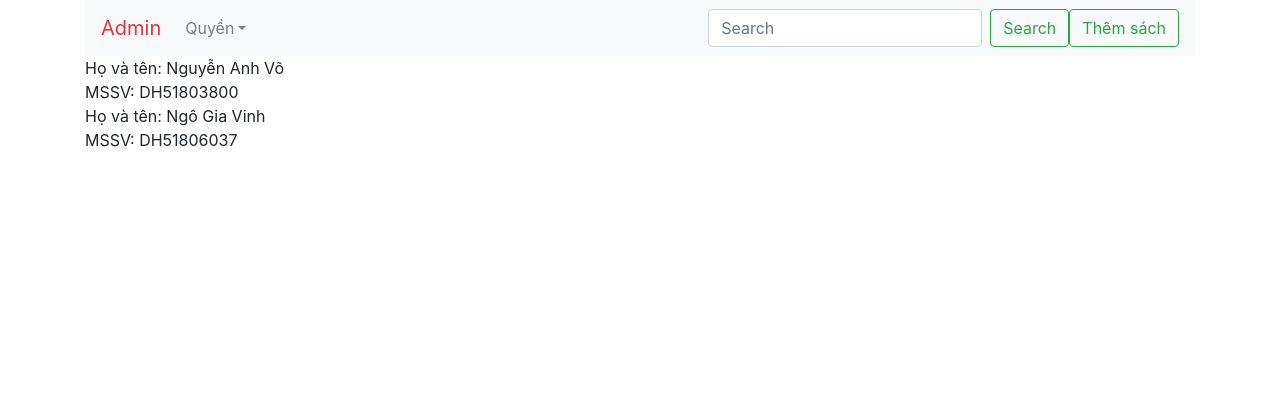
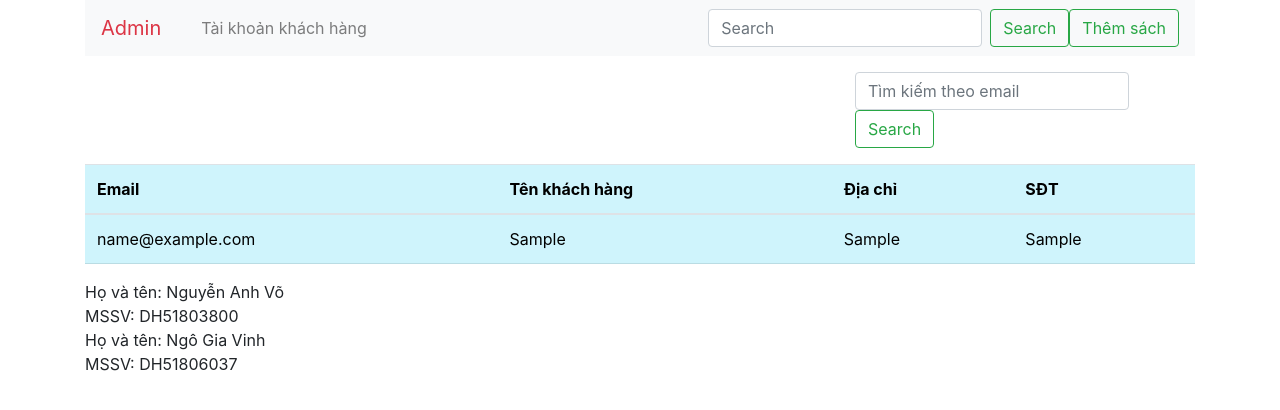
Before and after one commit to nguyenanhvo27/DoAnMNM, a PHP site: page /DoAnMNMtest/admin/index.php?controller=khachhang&action=khachhang in a window 1280 px wide. Shown: the top 410 px of the page. Run offline with PHP 8.4, Linux system fonts and the light colour scheme; tables that the repository leaves empty or names only in its code hold one stand-in row (values such as "Sample post"); some libraries are stand-ins or nearby versions.

Commit message:
Chuc nang dang nhap

```diff
--- /dev/null
+++ b/admin/controllers/khachhang.php
@@ -0,0 +1,18 @@
+<?php
+$action = isset($_GET['action'])?$_GET['action']:'index';
+
+$sach = new Sach();
+$khachhang=new khachhang();
+if($action=='khachhang'){
+    $data =$khachhang->all('khachhang');
+    //print_r($data);
+        include './views/khachhang.php';
+}
+
+
+if ($action=='search')
+{
+    $kw = isset($_GET['kw'])?$_GET['kw']:'';
+    $data = $khachhang->search('khachhang',$kw);
+    include './views/khachhang.php';
+}
--- a/admin/index.php
+++ b/admin/index.php
@@ -37,11 +37,15 @@
     include './pages/header.php';
     ?>
     <div>
-    <?php
+        <?php
         if ($controller=='sach')
         {
             include './controllers/sach.php';
         }
+        if ($controller=='khachhang'){
+            include './controllers/khachhang.php';
+        }
+
         ?>
     </div>
     <?php
--- a/admin/pages/header.php
+++ b/admin/pages/header.php
@@ -1,5 +1,6 @@
 <!DOCTYPE html>
 <html lang="en">
+
 <head>
     <meta charset="UTF-8">
     <meta http-equiv="X-UA-Compatible" content="IE=edge">
@@ -17,35 +18,39 @@
     <!--Custom styles-->
     <link rel="stylesheet" type="text/css" href="styles.css">
 </head>
+
 <body>
+    <?php session_start(); ?>
     <nav class="navbar navbar-expand-lg navbar-light bg-light">
-    <a class="navbar-brand text-danger" href="#">Admin</a>
-    <button class="navbar-toggler d-lg-none" type="button" data-toggle="collapse" data-target="#collapsibleNavId" aria-controls="collapsibleNavId"
-        aria-expanded="false" aria-label="Toggle navigation">
+        <a class="navbar-brand text-danger" href="index.php?controller=sach&active=index">Admin</a>
+        <button class="navbar-toggler d-lg-none" type="button" data-toggle="collapse" data-target="#collapsibleNavId" aria-controls="collapsibleNavId" aria-expanded="false" aria-label="Toggle navigation">
             <span class="navbar-toggler-icon"></span>
         </button>
         <div class="collapse navbar-collapse" id="collapsibleNavId">
             <ul class="navbar-nav mr-auto mt-2 mt-lg-0">
-            <li class="nav-item dropdown">
-                <a class="nav-link dropdown-toggle" href="#" id="dropdownId" data-toggle="dropdown" aria-haspopup="true" aria-expanded="false">Quyền</a>
-                <div class="dropdown-menu" aria-labelledby="dropdownId">
-                    <a class="dropdown-item" href="./views/login.php" >Admin</a>
-                    <a class="dropdown-item" href="../index.php">User</a>
-                </div>
+
+                <li class="nav-item">
+                    <a class="nav-link" href="#"><?php if(isset($_SESSION["username"])){print("Hi ".$_SESSION["username"]);}?></a>
                 </li>
-
+                <li class="nav-item"><?php if(isset($_SESSION["username"])){?>
+                    <a class="nav-link" href="http://localhost/DoAnMNMtest"><?php
+                        unset($_SESSION["username"]);
+                        print("Logout");
+                        }?></a>
+                </li>
+                <li class="nav-item">
+                <a class="nav-link" href="index.php?controller=khachhang&action=khachhang">Tài khoản khách hàng</a>
+            </li>
             </ul>
-        <form class="form-inline my-2 my-lg-0"
-                action='index.php' method='get'>
-            <input type="hidden"  name='controller' value='sach'>
-            <input type="hidden"  name='action' value='search'>
+            <form class="form-inline my-2 my-lg-0" action='index.php' method='get'>
+                <input type="hidden" name='controller' value='sach'>
+                <input type="hidden" name='action' value='search'>
                 <input class="form-control mr-sm-2" type="text" placeholder="Search" name='kw'>
                 <button class="btn btn-outline-success my-2 my-sm-0" type="submit">Search</button>
             </form>
-        <form class="form-inline "
-                action='index.php' method='get'>
-            <input type="hidden"  name='controller'value='sach'>
-            <input type="hidden"  name='action' value='Addsach'>
+            <form class="form-inline " action='index.php' method='get'>
+                <input type="hidden" name='controller' value='sach'>
+                <input type="hidden" name='action' value='Addsach'>
                 <button class="btn btn-outline-success " type="submit">Thêm sách</button>
             </form>
         </div>
@@ -56,4 +61,5 @@
 <link href="//maxcdn.bootstrapcdn.com/bootstrap/4.1.1/css/bootstrap.min.css" rel="stylesheet" id="bootstrap-css">
 <script src="//maxcdn.bootstrapcdn.com/bootstrap/4.1.1/js/bootstrap.min.js"></script>
 <script src="//cdnjs.cloudflare.com/ajax/libs/jquery/3.2.1/jquery.min.js"></script>
+
 </html>
--- a/admin/views/index.php
+++ b/admin/views/index.php
@@ -3,7 +3,7 @@
 
       <div class="col-6 col-sm-6">
         Loại <select name="maloai" id="" class="form-control">
-        <?php foreach ($dataloai as $r) {
+          <?php foreach ($dataloai as $r) {
           ?>
             <option value="<?php echo $r['maloai'] ?>"><?php echo $r['tenloai'] ?></option>
           <?php
@@ -13,7 +13,7 @@
       </div>
       <div class="col-6 col-sm-6">
         Nhà xuất bản <select name="manxb" id="" class="form-control">
-        <?php foreach ($datanxb as $r) {
+          <?php foreach ($datanxb as $r) {
           ?>
             <option value="<?php echo $r['manxb'] ?>"><?php echo $r['tennxb'] ?></option>
           <?php
@@ -60,5 +60,4 @@
         <?php
     }
 ?>
-
 </table>
--- /dev/null
+++ b/admin/views/khachhang.php
@@ -0,0 +1,37 @@
+<div class="container">
+
+
+    <div class="row d-flex justify-content-end ">
+        <div class="col-sm-4">
+
+            <div class="col-sm-12">
+                <form class="form-inline my-2 my-lg-3" action='index.php?controller=khahchang' method='get'>
+                    <input type="hidden" name='controller' value='khachhang'>
+                    <input type="hidden" name='action' value='search'>
+                    <input class="form-control mr-sm-2" type="text" placeholder="Tìm kiếm theo email" name='kw'>
+                    <button class="btn btn-outline-success my-2 my-sm-0 " type="submit">Search</button>
+                </form>
+            </div>
+        </div>
+    </div>
+</div>
+<table class="table table-info">
+    <thead class="thead-success">
+        <th scope="col">Email</th>
+        <th scope="col">Tên khách hàng</th>
+        <th scope="col">Địa chỉ</th>
+        <th scope="col">SĐT</th>
+    </thead>
+    <?php
+    foreach ($data as $r) {
+    ?>
+        <tr>
+            <td><?php echo $r['email']; ?></td>
+            <td><?php echo $r['tenkh']; ?></td>
+            <td><?php echo $r['diachi']; ?></td>
+            <td><?php echo $r['dienthoai']; ?></td>
+        </tr>
+    <?php
+    }
+    ?>
+</table>
--- a/models/Db.php
+++ b/models/Db.php
@@ -22,4 +22,50 @@ class Db{
         $stm->execute($arr);
         return $stm->rowCount();
     }
+    public function selectKhachHang($username, $password) {
+        $sql = "select email,matkhau from khachhang where email='${username}' and matkhau='${password}'";
+
+        //Tạo Prepared Statement
+
+        $stmt = self::$pdo->prepare($sql);
+
+
+        //Thiết lập kiểu dữ liệu trả về
+
+        $stmt->setFetchMode(PDO::FETCH_ASSOC);
+
+
+
+        //Gán giá trị và thực thi
+
+        $stmt->execute();
+
+
+
+        return $stmt->fetchAll();
+
+    }
+
+    public function selectAdmin($username, $password) {
+        $sql = "select username,matkhau from quantri where username='${username}' and matkhau='${password}'";
+
+        //Tạo Prepared Statement
+
+        $stmt = self::$pdo->prepare($sql);
+
+
+        //Thiết lập kiểu dữ liệu trả về
+
+        $stmt->setFetchMode(PDO::FETCH_ASSOC);
+
+
+
+        //Gán giá trị và thực thi
+
+        $stmt->execute();
+
+
+        return $stmt->fetchAll();
+
+    }
 }
--- a/models/Sach.php
+++ b/models/Sach.php
@@ -62,4 +62,13 @@ class Sach extends Db
     function loc($manxb,$maloai){
         return $this->selectQuery("select * from sach where maloai = '$maloai' and manxb = '$manxb'");
     }
+    function getAccUser($email, $password) {
+        $data = $this->selectKhachHang($email, $password);
+        return $data;
+    }
+
+    function getAccAdmin($email, $password) {
+        $data = $this->selectAdmin($email, $password);
+        return $data;
+    }
 }
--- /dev/null
+++ b/models/khachhang.php
@@ -0,0 +1,20 @@
+<?php
+if (!defined('HOST')){
+    exit;
+}
+
+class Khachhang extends Db
+{
+    function all()
+    {
+        return $this->selectQuery("select * from khachhang");
+    }
+
+
+    function search($kw)
+    {
+        $s ="select * from khachhang  where email like ?";
+        $a =["%$kw%"];
+        return $this->selectQuery($s, $a);
+    }
+}
```
Also changed, not shown: admin/controllers/sach.php (+9 -0 lines), controllers/sach.php (+64 -6 lines), index.php (+11 -3 lines), pages/header.php (+18 -7 lines), views/sach/login.php (added, +28 -0 lines). Lines whose indentation alone changed are shown as unchanged.
